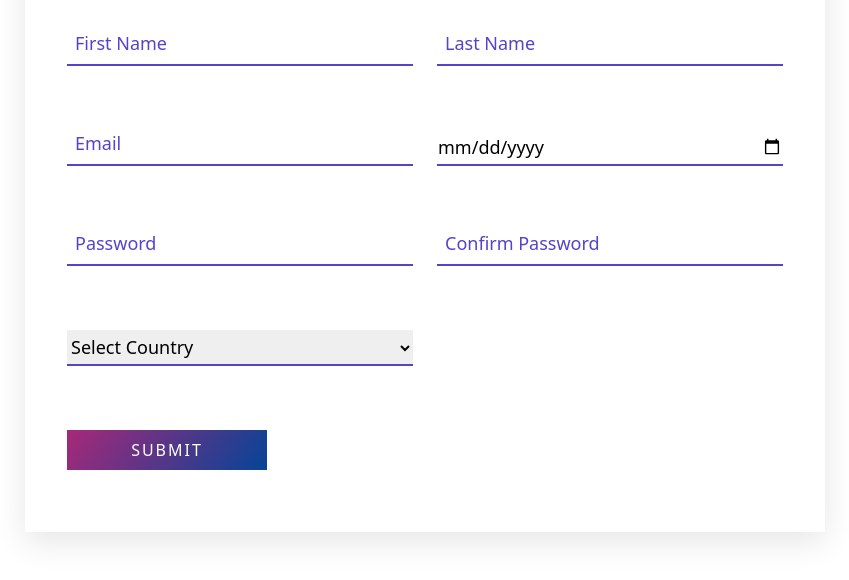
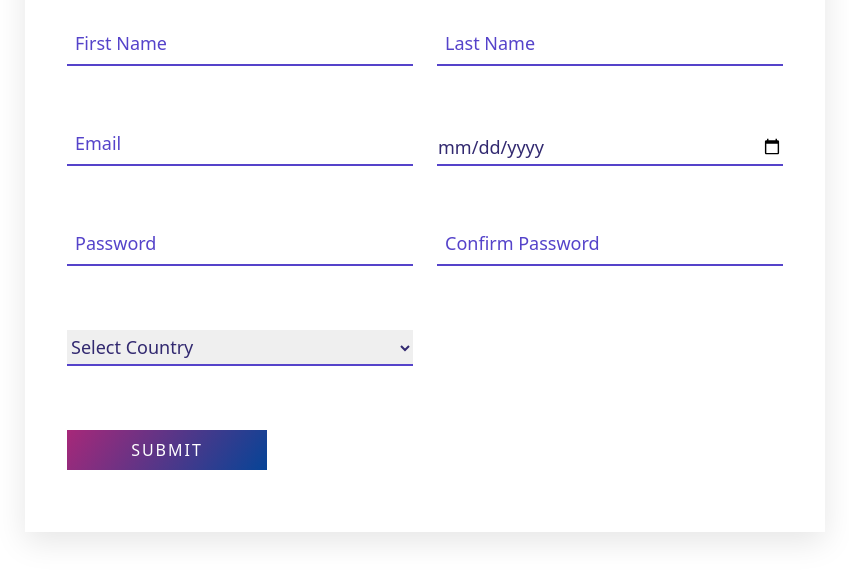
Before and after one commit to rafeyshah/ISAD__Project-No.1--Contact-Form, a plain HTML site: page index.html in a window 1280 px wide. Shown: the part 158-738 px from the top of the page, without its empty margins (215-1064 px from the left). Drawn offline with nearby package versions, Linux system fonts and the light colour scheme.

Commit message:
style__transition__colors__all_fields

```diff
--- a/index.html
+++ b/index.html
@@ -45,7 +45,7 @@
                 </div>
 
                 <div class="form-field col-lg-6">
-                    <input id="birthday" class="input-text" type="date" name="">
+                    <input style="color:#322970" id="birthday" class="input-text" type="date" name="">
                 </div>
 
                 <div class="form-field col-lg-6">
@@ -59,7 +59,7 @@
                 </div>
                 <span id='message'></span>
                 <div class="form-field col-lg-6">
-                    <select class="input-text" name="" id="country">
+                    <select style="color:#322970" class="input-text" name="" id="country">
                         <option value="">Select Country</option>
                         <option value="pak">Pakistan</option>
                         <option value="amr">America</option>
```
Also changed, not shown: style.css (line endings or trailing spaces).
